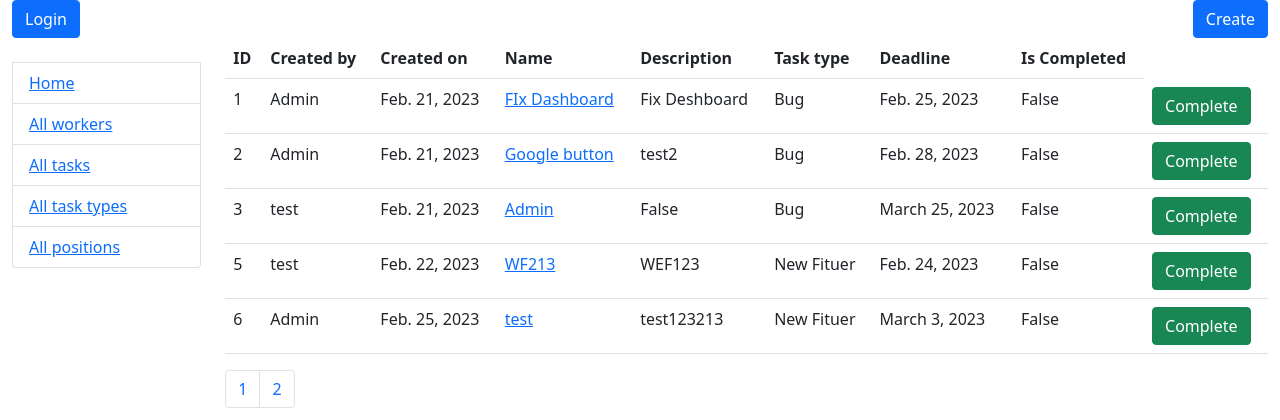
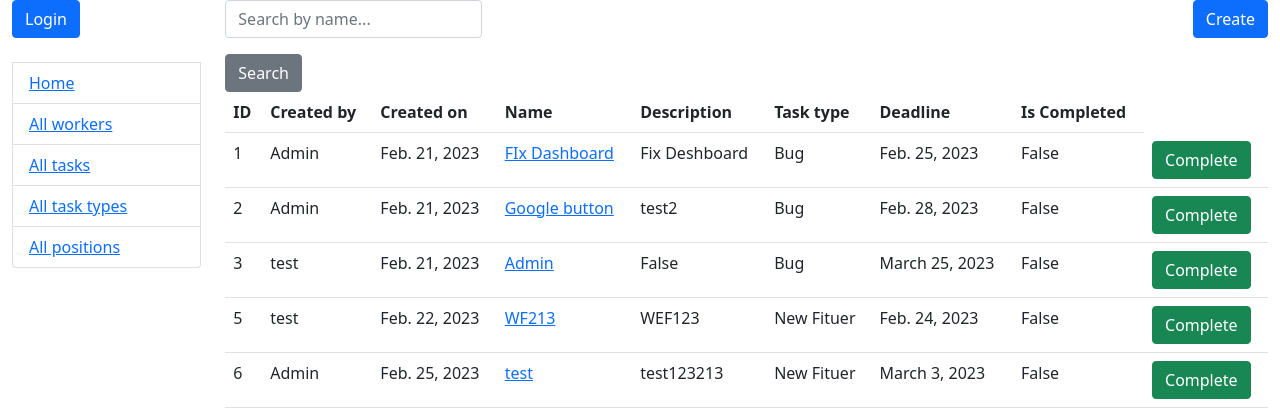
Before and after one commit to Greenmanxd/it-company-task-manager, a Django app: page /task/ in a window 1280 px wide. Shown: the top 420 px of the page. Run offline with Django 4.2, Linux system fonts and the light colour scheme; data comes from the database, SQL or seed files in the repository; both versions use the stored data as it was after the commit; some libraries are stand-ins or nearby versions.

Commit message:
Add search field for task page and fix display current user on top of the page

```diff
--- a/task_manager/forms.py
+++ b/task_manager/forms.py
@@ -58,3 +58,14 @@ class TaskForm(forms.ModelForm):
                 }),
 
         }
+
+
+class TaskSearchForm(forms.Form):
+    name = forms.CharField(
+        max_length=255,
+        required=False,
+        label="",
+        widget=forms.TextInput(
+            {"placeholder": "Search by name..."}
+        )
+    )
--- a/task_manager/views.py
+++ b/task_manager/views.py
@@ -7,7 +7,7 @@ from django.views import generic
 from task_manager.forms import (
     WorkerCreationForm,
     WorkerPositionUpdateForm,
-    TaskForm, WorkerSearchForm,
+    TaskForm, WorkerSearchForm, TaskSearchForm,
 )
 from task_manager.models import Task, TaskType, Worker, Position
 
@@ -39,7 +39,6 @@ class WorkerListView(generic.ListView):
     model = Worker
     paginate_by = 5
     template_name = "task_manager/worker_list.html"
-    queryset = Worker.objects.select_related("position")
 
     def get_context_data(self, *, object_list=None, **kwargs):
         context = super(WorkerListView, self).get_context_data(**kwargs)
@@ -89,7 +88,23 @@ class TaskListView(generic.ListView):
     model = Task
     paginate_by = 5
     template_name = "task_manager/task_list.html"
-    queryset = Task.objects.select_related("task_type")
+
+    def get_context_data(self, *, object_list=None, **kwargs):
+        context = super(TaskListView, self).get_context_data(**kwargs)
+
+        context["search_form"] = TaskSearchForm()
+
+        return context
+
+    def get_queryset(self):
+        queryset = Task.objects.select_related("task_type")
+
+        form = TaskSearchForm(self.request.GET)
+
+        if form.is_valid():
+            queryset = Task.objects.filter(name__icontains=form.cleaned_data["name"])
+
+        return queryset
 
 
 class TaskDetailView(generic.DetailView):
--- a/templates/includes/sidebar.html
+++ b/templates/includes/sidebar.html
@@ -1,6 +1,8 @@
 <ul class="sidebar-nav list-group">
   {% if user.is_authenticated %}
-    <h3><strong>User:</strong> <a href="{% url "task_manager:worker-detail" pk=user.id %}">{{ user.username }}</a></h3>
+    <h3>
+      <strong>User:</strong> <a href="{{ user.get_absolute_url }}">{{ user.get_username }}</a>
+    </h3>
     <li><strong><a href="{% url "logout" %}" class="btn btn-primary">Logout</a></strong></li>
     <br>
   {% else %}
--- a/templates/task_manager/task_list.html
+++ b/templates/task_manager/task_list.html
@@ -1,4 +1,5 @@
 {% extends "base.html" %}
+{% load crispy_forms_filters %}
 
 
 {% block content %}
@@ -6,6 +7,10 @@
     Create
   </a>
   {% if task_list %}
+    <form action="" method="get" class="form-check-inline">
+      {{ search_form|crispy }}
+      <input type="submit" value="Search" class="btn btn-secondary">
+    </form>
     <table class="table">
       <tr>
         <th>ID</th>
```
Also changed, not shown: db.sqlite3.
